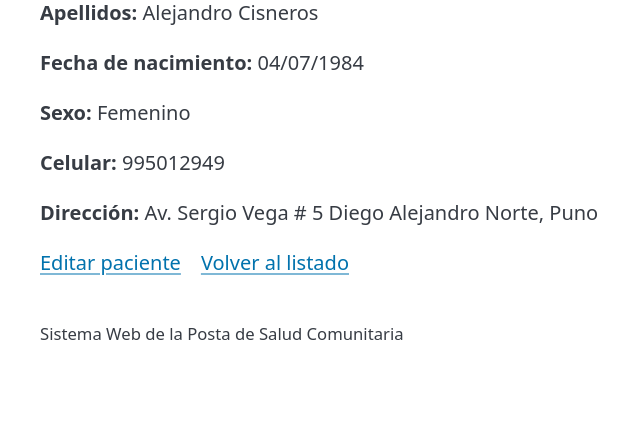
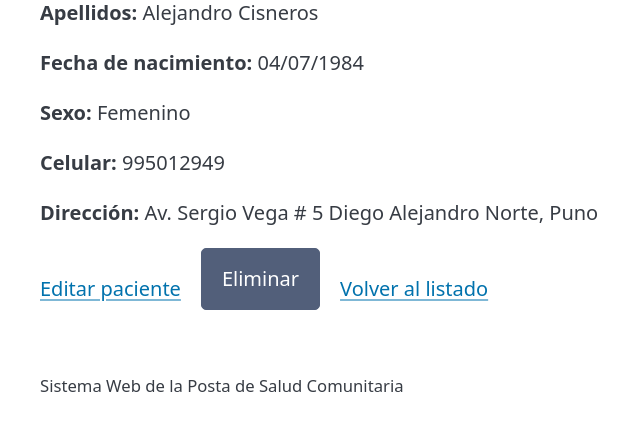
Before and after one commit to Paulo-124/posta-salud, a Laravel app: page /pacientes/1 in a window 1280 px wide. Shown: the part 297-728 px from the top of the page, without its empty margins (0-640 px from the left). Run offline with Laravel 12, Linux system fonts and the light colour scheme; data comes from the database, SQL or seed files in the repository; some libraries are stand-ins or nearby versions.

Commit message:
feat: implementa eliminacion segura de pacientes

```diff
--- a/app/Http/Controllers/PacienteController.php
+++ b/app/Http/Controllers/PacienteController.php
@@ -81,7 +81,15 @@ class PacienteController extends Controller
      * Remove the specified resource from storage.
      */
     public function destroy(Paciente $paciente)
-    {
-        //
+{
+    if ($paciente->citas()->exists()) {
+        return back()->with('error',
+            'No se puede eliminar: el paciente tiene citas registradas.');
     }
+
+    $paciente->delete();
+
+    return redirect()->route('pacientes.index')
+        ->with('ok', 'Paciente eliminado.');
 }
+}
--- a/resources/views/pacientes/show.blade.php
+++ b/resources/views/pacientes/show.blade.php
@@ -1,3 +1,4 @@
+
 @extends('layouts.app')
 
 @section('titulo', 'Ficha del paciente')
@@ -7,6 +8,10 @@
 
     @if (session('ok'))
         <p class="mensaje-exito">{{ session('ok') }}</p>
+    @endif
+
+    @if (session('error'))
+        <p class="mensaje-error">{{ session('error') }}</p>
     @endif
 
     <div class="ficha-paciente">
@@ -21,6 +26,14 @@
 
     <div class="acciones">
         <a href="{{ route('pacientes.edit', $paciente) }}">Editar paciente</a>
+
+        <form method="POST" action="{{ route('pacientes.destroy', $paciente) }}"
+              onsubmit="return confirm('¿Eliminar a este paciente?')">
+            @csrf
+            @method('DELETE')
+            <button type="submit" class="secondary">Eliminar</button>
+        </form>
+
         <a href="{{ route('pacientes.index') }}">Volver al listado</a>
     </div>
 @endsection
```
